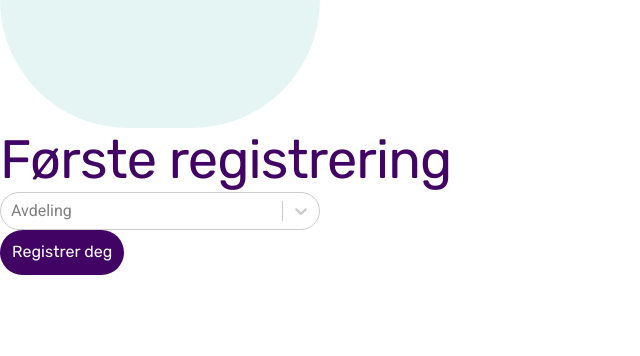
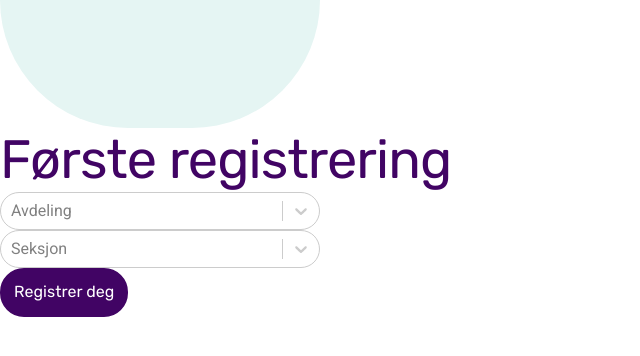
Before and after one commit to itp2-lanekassen/lanekassen, a React (Vite) app in the folder frontend/: page / in a window 1280 px wide. Shown: the top 356 px of the page, without its empty margins (0-640 px from the left). Built offline with nearby package versions, Linux system fonts and the light colour scheme; what @azure/msal-react would draw is missing.

Commit message:
Add hover effect on submit button

```diff
--- a/frontend/src/components/Dropdown.tsx
+++ b/frontend/src/components/Dropdown.tsx
@@ -1,9 +1,30 @@
-export default function Dropdown() {
+import Select from 'react-select';
+
+export default function DropdownMultiSelect() {
+  const options = [
+    { value: 'chocolate', label: 'Chocolate' },
+    { value: 'strawberry', label: 'Strawberry' },
+    { value: 'vanilla', label: 'Vanilla' }
+  ];
+
+  //const options = listname.map((variable) => ({ label: variable, value: variable }));
+
   return (
     <div>
-      <select name="dropdown" id="dropdown" className="">
-        <option value=""></option>
-      </select>
+      <Select
+        className="text-primary w-80"
+        options={options}
+        placeholder={<div className="">Seksjon</div>}
+        theme={(theme) => ({
+          ...theme,
+          borderRadius: 20,
+          colors: {
+            ...theme.colors,
+            primary25: '#F6F0F9',
+            primary: '#590689'
+          }
+        })}
+      />
     </div>
   );
 }
--- a/frontend/src/components/DropdownMultiSelect.tsx
+++ b/frontend/src/components/DropdownMultiSelect.tsx
@@ -7,12 +7,14 @@ export default function DropdownMultiSelect() {
     { value: 'vanilla', label: 'Vanilla' }
   ];
 
+  //const options = listname.map((variable) => ({ label: variable, value: variable }));
+
   return (
     <div>
       <Select
-        className="text-primary border-primary focus:border-primary w-80"
+        className="text-primary w-80"
         options={options}
-        placeholder="Avdeling"
+        placeholder={<div className="">Avdeling</div>}
         isMulti
         theme={(theme) => ({
           ...theme,
--- a/frontend/src/components/SubmitButton.tsx
+++ b/frontend/src/components/SubmitButton.tsx
@@ -5,7 +5,7 @@ export default function SubmitButton({ buttonText, handleClick }: ISubmitButton)
   return (
     <div>
       <button
-        className="flex text-white rounded-3xl bg-primary pt-3 pl-3 pr-3 pb-3"
+        className="flex text-white rounded-3xl bg-primary pt-3 pl-3 pr-3 pb-3 hover:text-primary hover:bg-white border-solid border-2 border-primary"
         onClick={handleClick}
       >
         {buttonText}
--- a/frontend/src/pages/FirstTimeRegisterForm.tsx
+++ b/frontend/src/pages/FirstTimeRegisterForm.tsx
@@ -1,3 +1,4 @@
+import Dropdown from '@/components/Dropdown';
 import DropdownMultiSelect from '@/components/DropdownMultiSelect';
 import SubmitButton from '@/components/SubmitButton';
 
@@ -7,6 +8,7 @@ export default function FirstTimeRegisterForm() {
       <div className="h-32 w-80 rounded-bl-full rounded-br-full bg-card-two-light"></div>
       <h1 className="">Første registrering</h1>
       <DropdownMultiSelect />
+      <Dropdown />
       <SubmitButton
         buttonText="Registrer deg"
         handleClick={function (): void {
```
